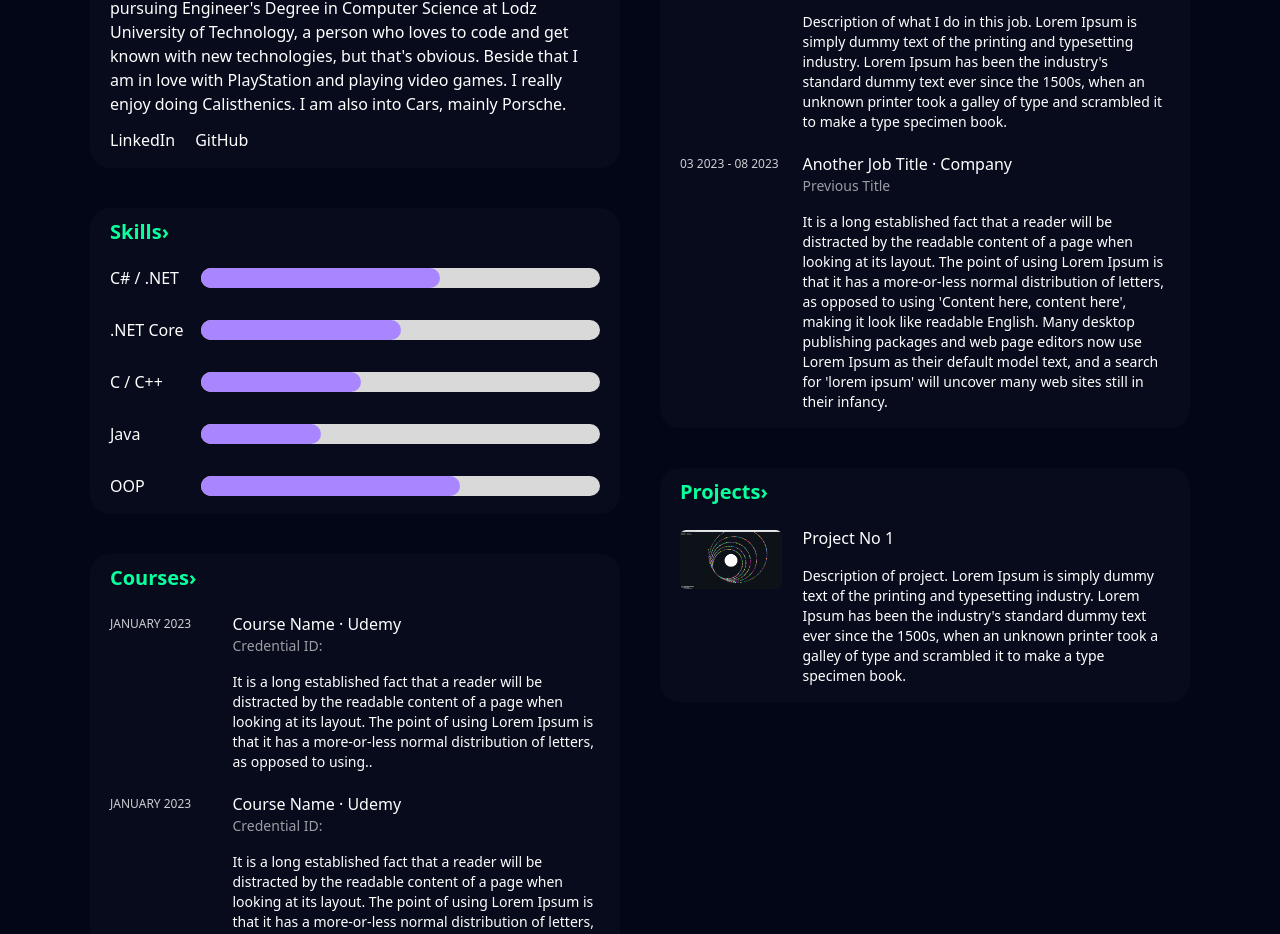
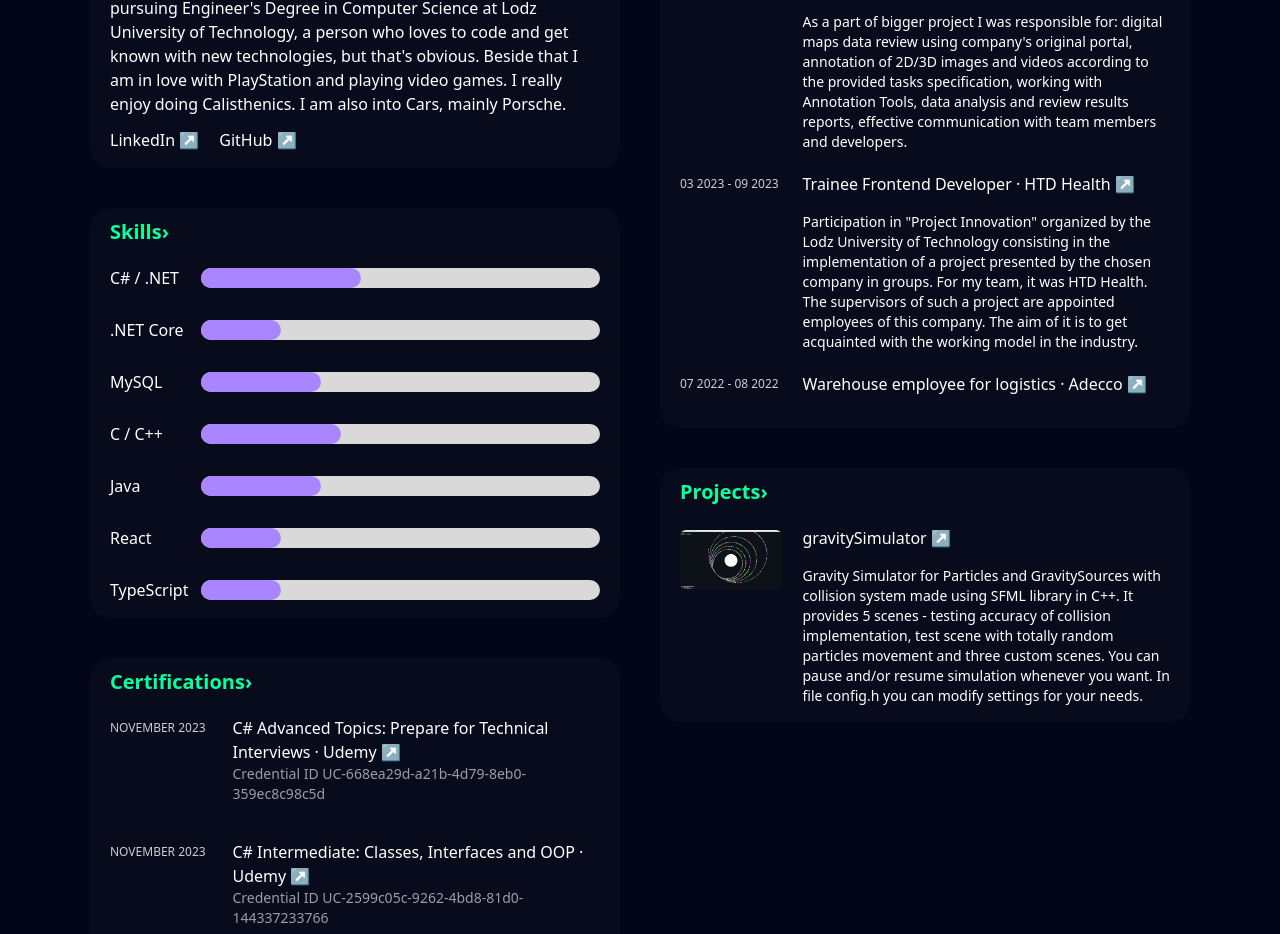
Before and after one commit to jaqubm/PortfolioV2, a React (Vite) app: page / in a window 1280 px wide. Shown: the part 614-1548 px from the top of the page. Built offline with nearby package versions, Linux system fonts and the light colour scheme.

Commit message:
Final version

```diff
--- a/package.json
+++ b/package.json
@@ -2,7 +2,7 @@
   "name": "portfolio_v2",
   "homepage": "https://jaqubm.github.io",
   "private": true,
-  "version": "0.7",
+  "version": "1.0",
   "type": "module",
   "scripts": {
     "predeploy": "vite build",
--- a/src/App.tsx
+++ b/src/App.tsx
@@ -2,7 +2,7 @@ import Hero from "./components/pages/Hero"
 
 import AboutMe from "./components/pages/AboutMe"
 import SkillsList from "./components/pages/SkillsList"
-import Courses from "./components/pages/Courses"
+import Certifications from "./components/pages/Certifications"
 
 import WorkExperience from "./components/pages/WorkExperience"
 import Projects from "./components/pages/Projects"
@@ -17,7 +17,7 @@ function App() {
 
   return (
     <>
-      <div className="w-full text-text flex flex-col justify-center items-center">
+      <div className="w-full text-text flex flex-col justify-center items-center cursor-default">
         <div className="w-full lg:block hidden max-w-[1100px] mx-10 mb-5">
           <div className="flex flex-col justify-center">
 
@@ -29,7 +29,7 @@ function App() {
 
                 <AboutMe />
                 <SkillsList />
-                <Courses />
+                <Certifications />
 
               </div>
 
@@ -54,7 +54,7 @@ function App() {
 
               <AboutMe />
               <SkillsList />
-              <Courses />
+              <Certifications />
               <WorkExperience />
               <Projects />
 
--- a/src/components/DetailInfo.tsx
+++ b/src/components/DetailInfo.tsx
@@ -3,23 +3,24 @@ type DetailInfoProps = {
   title: string;
   company: string;
   subtitle?: string[];
-  children: string;
+  link: boolean;
+  children?: string;
 }
 
-const DetailInfo = ({ date, title, company, subtitle, children } : DetailInfoProps) => (
+const DetailInfo = ({ date, title, company, subtitle, link, children } : DetailInfoProps) => (
   <>
     <div className="flex justify-between">
 
-      <p className="lg:basis-1/4 basis-1/5 text-xs text-text-80 pt-1">
+      <p className="lg:basis-1/4 basis-1/5 text-xs text-text-80 pt-1 cursor-default">
         { date }
       </p>
 
-      <div className="basis-3/4">
+      <div className="basis-3/4 ">
 
         <div className="font-medium mb-4">
 
-          <h1 className="text-base">
-            { title } &middot; { company }
+          <h1 className={ "text-base " + (link ? 'hover:text-primary' : '') }>
+            { title } &middot; { company } { link ? '↗' : '' }
           </h1>
 
           { subtitle?.map(item =>
--- a/src/components/ProjectInfo.tsx
+++ b/src/components/ProjectInfo.tsx
@@ -14,8 +14,8 @@ const ProjectInfo = ({ image, title, children } : ProjectInfoProps) => (
 
       <div className="basis-3/4">
 
-          <h1 className="text-base font-medium mb-4">
-            { title }
+          <h1 className="text-base font-medium mb-4 hover:text-primary">
+            { title } ↗
           </h1>
 
         <p className="text-sm">
--- a/src/components/pages/AboutMe.tsx
+++ b/src/components/pages/AboutMe.tsx
@@ -16,11 +16,11 @@ const AboutMe = () => (
       <div className="flex space-x-5 font-medium mt-3">
 
         <a className="hover:text-primary" href="https://www.linkedin.com/in/jaqubm/" target="_blank">
-          LinkedIn
+          LinkedIn ↗
         </a>
 
         <a className="hover:text-primary" href="https://github.com/jaqubm" target="_blank">
-          GitHub
+          GitHub ↗
         </a>
 
       </div>
--- /dev/null
+++ b/src/components/pages/Certifications.tsx
@@ -0,0 +1,43 @@
+import BorderBox from "../BorderBox"
+import Title from "../Title"
+import DetailInfo from "../DetailInfo"
+
+const Certifications = () => (
+  <>
+    <BorderBox>
+
+      <Title>
+        Certifications
+      </Title>
+
+      <div className="space-y-5">
+
+        <div>
+          <a href="https://www.udemy.com/certificate/UC-668ea29d-a21b-4d79-8eb0-359ec8c98c5d/" target="_blank" >
+            <DetailInfo date="NOVEMBER 2023" title="C# Advanced Topics: Prepare for Technical Interviews" company="Udemy" subtitle={["Credential ID UC-668ea29d-a21b-4d79-8eb0-359ec8c98c5d"]} link={ true } />
+          </a>
+        </div>
+
+        <div>
+          <a href="https://www.udemy.com/certificate/UC-2599c05c-9262-4bd8-81d0-144337233766/" target="_blank" >
+            <DetailInfo date="NOVEMBER 2023" title="C# Intermediate: Classes, Interfaces and OOP" company="Udemy" subtitle={["Credential ID UC-2599c05c-9262-4bd8-81d0-144337233766"]} link={ true } />
+          </a>
+        </div>
+
+        <div>
+          <a href="https://www.udemy.com/certificate/UC-b3125ad8-504e-435f-94ef-d802698bc212/" target="_blank" >
+            <DetailInfo date="OCTOBER 2023" title="C# Basics for Beginners: Learn C# Fundamentals by Coding" company="Udemy" subtitle={["Credential ID UC-b3125ad8-504e-435f-94ef-d802698bc212"]} link={ true } />
+          </a>
+        </div>
+
+        <div>
+          <DetailInfo date="JULY 2021" title="First Certificate in English" company="Cambridge University Press & Assessment English" subtitle={["Credential ID B6319888"]} link={ false } />
+        </div>
+
+      </div>
+
+    </BorderBox>
+  </>
+)
+
+export default Certifications
--- a/src/components/pages/Courses.tsx
+++ /dev/null
@@ -1,29 +0,0 @@
-import BorderBox from "../BorderBox"
-import Title from "../Title"
-import DetailInfo from "../DetailInfo"
-
-const Courses = () => (
-  <>
-    <BorderBox>
-
-      <Title>
-        Courses
-      </Title>
-
-      <div className="space-y-5">
-
-        <DetailInfo date="JANUARY 2023" title="Course Name" company="Udemy" subtitle={["Credential ID:"]}>
-          It is a long established fact that a reader will be distracted by the readable content of a page when looking at its layout. The point of using Lorem Ipsum is that it has a more-or-less normal distribution of letters, as opposed to using..
-        </DetailInfo>
-
-        <DetailInfo date="JANUARY 2023" title="Course Name" company="Udemy" subtitle={["Credential ID:"]}>
-          It is a long established fact that a reader will be distracted by the readable content of a page when looking at its layout. The point of using Lorem Ipsum is that it has a more-or-less normal distribution of letters, as opposed to using..
-        </DetailInfo>
-
-      </div>
-
-    </BorderBox>
-  </>
-)
-
-export default Courses
--- a/src/components/pages/Projects.tsx
+++ b/src/components/pages/Projects.tsx
@@ -14,9 +14,13 @@ const Projects = () => (
 
       <div className="space-y-5">
 
-        <ProjectInfo image={ gravitySimulator } title="Project No 1">
-          Description of project. Lorem Ipsum is simply dummy text of the printing and typesetting industry. Lorem Ipsum has been the industry's standard dummy text ever since the 1500s, when an unknown printer took a galley of type and scrambled it to make a type specimen book.
-        </ProjectInfo>
+        <div>
+          <a href="https://github.com/jaqubm/gravitySimulator" target="_blank">
+            <ProjectInfo image={ gravitySimulator } title="gravitySimulator">
+              Gravity Simulator for Particles and GravitySources with collision system made using SFML library in C++. It provides 5 scenes - testing accuracy of collision implementation, test scene with totally random particles movement and three custom scenes. You can pause and/or resume simulation whenever you want. In file config.h you can modify settings for your needs.
+            </ProjectInfo>
+          </a>
+        </div>
 
       </div>
 
--- a/src/components/pages/SkillsList.tsx
+++ b/src/components/pages/SkillsList.tsx
@@ -12,15 +12,19 @@ const SkillsList = () => (
 
       <div className="space-y-7">
 
-        <Skill progress={ 60 }>
+        <Skill progress={ 40 }>
           C# / .NET
         </Skill>
 
-        <Skill progress={ 50 }>
+        <Skill progress={ 20 }>
           .NET Core
         </Skill>
 
-        <Skill progress={ 40 }>
+        <Skill progress={ 30 }>
+          MySQL
+        </Skill>
+
+        <Skill progress={ 35 }>
           C / C++
         </Skill>
 
@@ -28,8 +32,12 @@ const SkillsList = () => (
           Java
         </Skill>
 
-        <Skill progress={ 65 }>
-          OOP
+        <Skill progress={ 20 }>
+          React
+        </Skill>
+
+        <Skill progress={ 20 }>
+          TypeScript
         </Skill>
 
       </div>
--- a/src/components/pages/WorkExperience.tsx
+++ b/src/components/pages/WorkExperience.tsx
@@ -12,13 +12,27 @@ const WorkExperience = () => (
 
       <div className="space-y-5">
 
-        <DetailInfo date="09 2023 - 11 2023" title="Job Title" company="Company">
-          Description of what I do in this job. Lorem Ipsum is simply dummy text of the printing and typesetting industry. Lorem Ipsum has been the industry's standard dummy text ever since the 1500s, when an unknown printer took a galley of type and scrambled it to make a type specimen book.
-        </DetailInfo>
+        <div>
+          <a href="https://www.luxoft.com/" target="_blank">
+            <DetailInfo date="09 2023 - 11 2023" title="Intern QA Engineer" company="Luxoft Poland" link={ true }>
+              As a part of bigger project I was responsible for: digital maps data review using company's original portal, annotation of 2D/3D images and videos according to the provided tasks specification, working with Annotation Tools, data analysis and review results reports, effective communication with team members and developers.
+            </DetailInfo>
+          </a>
+        </div>
 
-        <DetailInfo date="03 2023 - 08 2023" title="Another Job Title" company="Company" subtitle={["Previous Title"]}>
-          It is a long established fact that a reader will be distracted by the readable content of a page when looking at its layout. The point of using Lorem Ipsum is that it has a more-or-less normal distribution of letters, as opposed to using 'Content here, content here', making it look like readable English. Many desktop publishing packages and web page editors now use Lorem Ipsum as their default model text, and a search for 'lorem ipsum' will uncover many web sites still in their infancy.
-        </DetailInfo>
+        <div>
+          <a href="https://htdhealth.com/" target="_blank">
+            <DetailInfo date="03 2023 - 09 2023" title="Trainee Frontend Developer" company="HTD Health" link={ true }>
+              Participation in "Project Innovation" organized by the Lodz University of Technology consisting in the implementation of a project presented by the chosen company in groups. For my team, it was HTD Health. The supervisors of such a project are appointed employees of this company. The aim of it is to get acquainted with the working model in the industry.
+            </DetailInfo>
+          </a>
+        </div>
+
+        <div>
+          <a href="https://www.adecco.com/" target="_blank">
+            <DetailInfo date="07 2022 - 08 2022" title="Warehouse employee for logistics" company="Adecco" link={ true } />
+          </a>
+        </div>
 
       </div>
 
```
Also changed, not shown: 1 other file (tests, documents, lock files or other folders).
